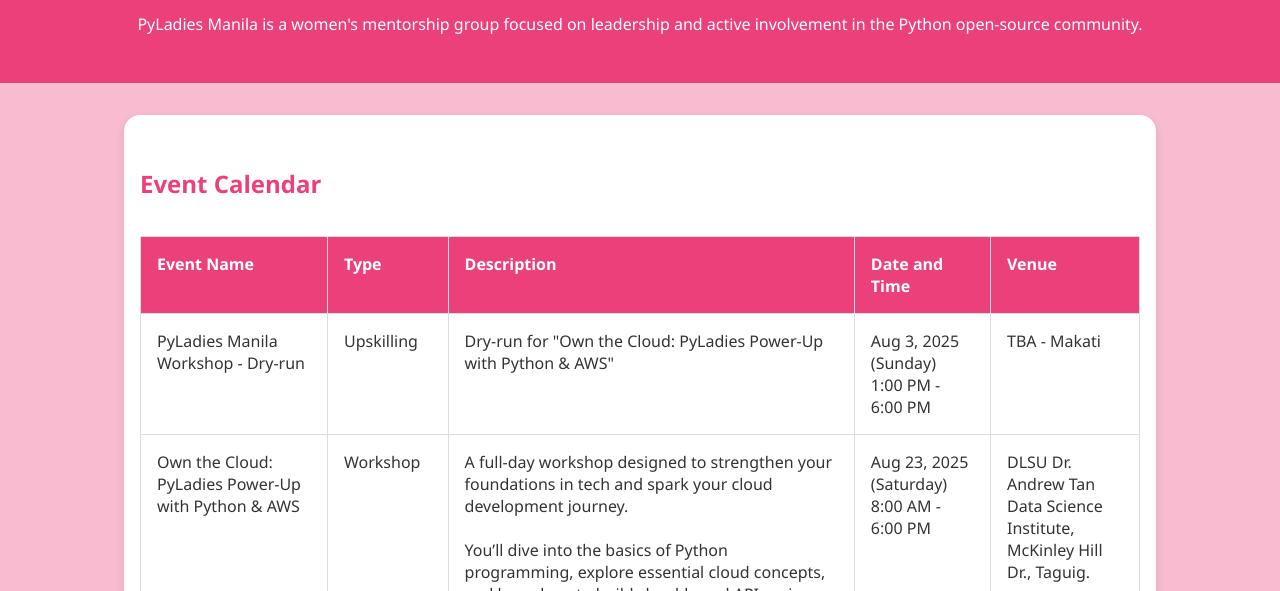
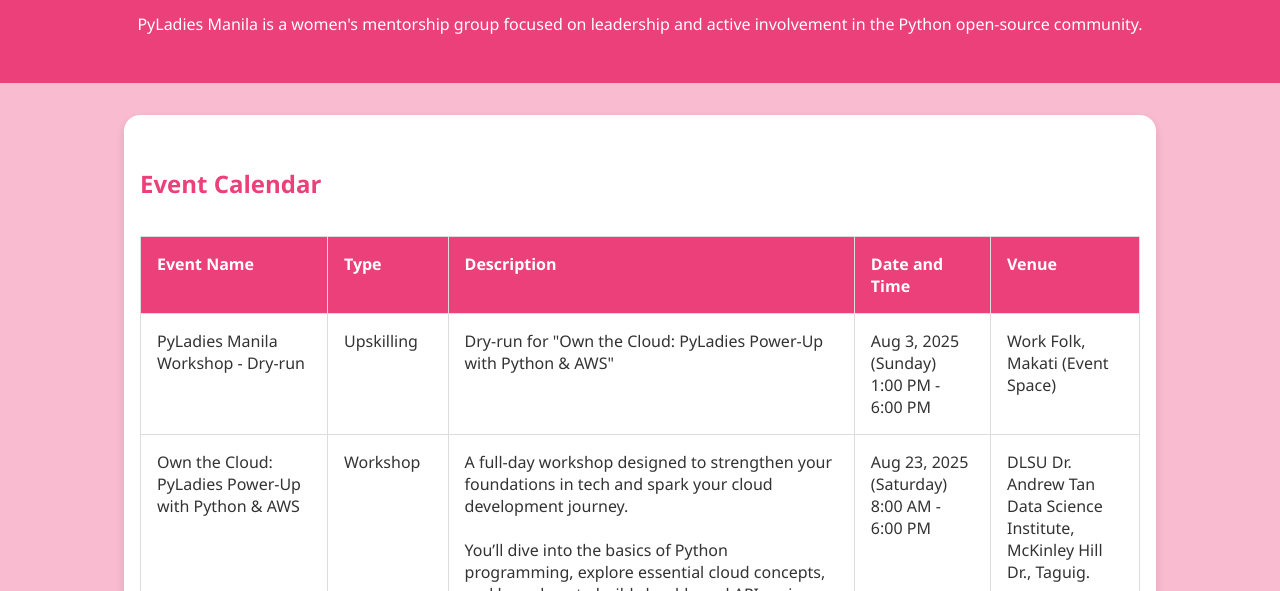
Before and after one commit to pyladiesmanila/pyladiesmanila.github.io, a plain HTML site: page index.html in a window 1280 px wide. Shown: the part 209-800 px from the top of the page. Drawn offline with Linux system fonts and the light colour scheme.

Commit message:
Update venue for PyLadies Workshop - Dry-run

```diff
--- a/index.html
+++ b/index.html
@@ -151,7 +151,7 @@
             <td>Upskilling</td>
             <td>Dry-run for "Own the Cloud: PyLadies Power-Up with Python & AWS"</td>
             <td>Aug 3, 2025 (Sunday)<br />1:00 PM - 6:00 PM</td>
-            <td>TBA - Makati</td>
+            <td>Work Folk, Makati (Event Space)</td>
           </tr>
           <tr>
             <td>Own the Cloud: PyLadies Power-Up with Python & AWS</td>
```
